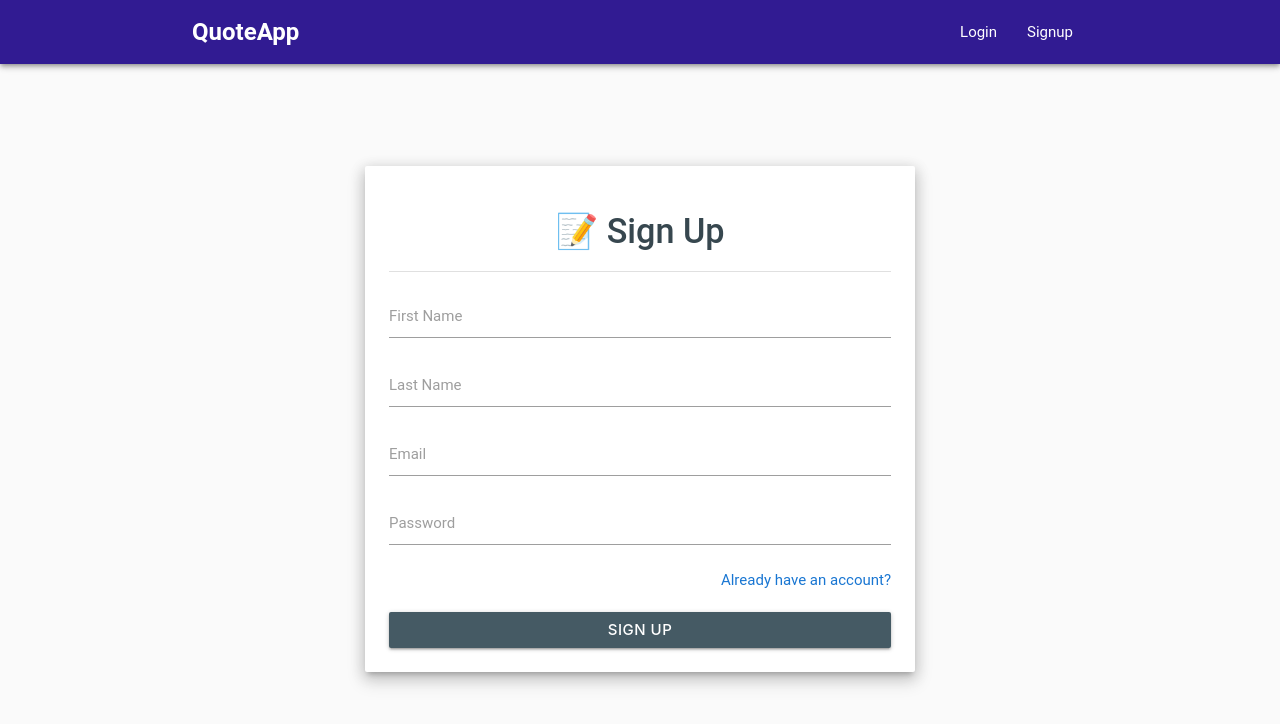
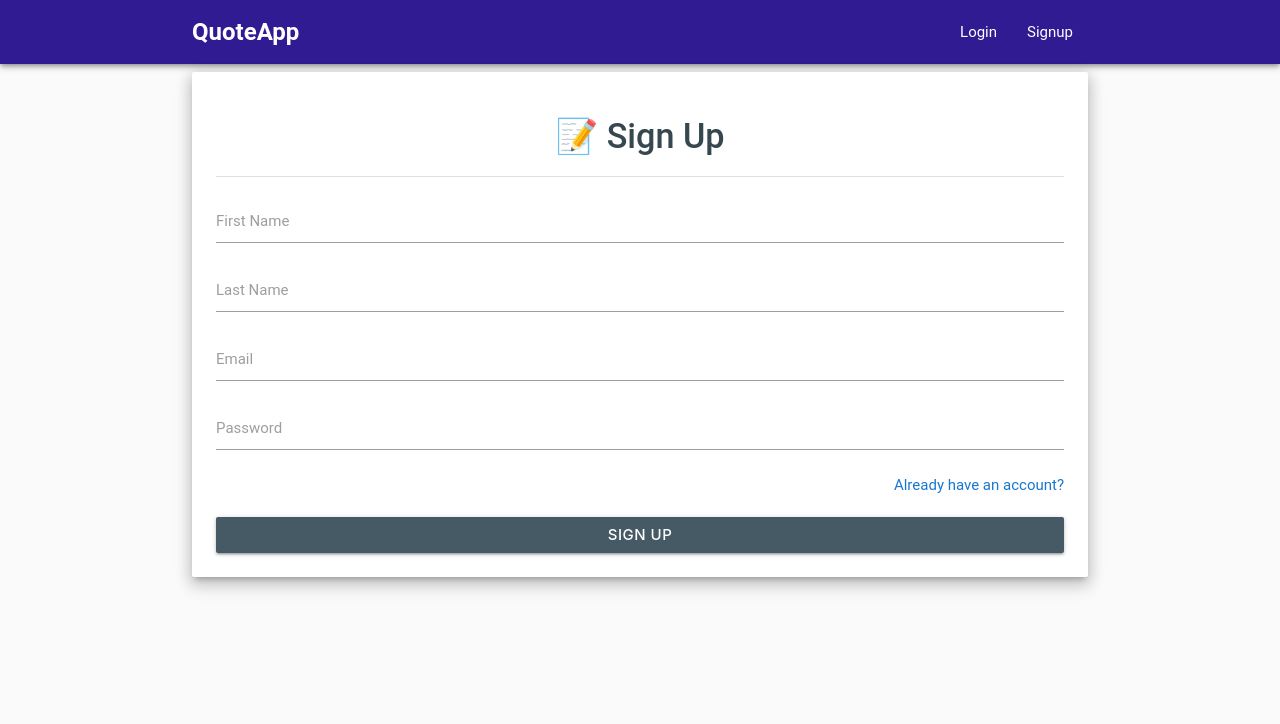
Before and after one commit to Muhammadasim225/quote-app, a React (Vite) app: page /signup in a window 1280 px wide. Shown: the top 724 px of the page. Built offline with nearby package versions, Linux system fonts and the light colour scheme; no server answers.

Commit message:
Update Signup.jsx

```diff
--- a/src/components/Signup.jsx
+++ b/src/components/Signup.jsx
@@ -25,8 +25,8 @@ const Signup = () => {
   };
 
   return (
-    <div className="container" style={{ maxWidth: "550px", marginTop: "8%" }}>
-      <div className="card z-depth-3">
+    <div className="container auth-container">
+      <div className="card z-depth-3 auth-card">
         <div className="card-content">
           <h4 className="center-align blue-grey-text text-darken-3">📝 Sign Up</h4>
           <div className="divider" style={{ margin: "20px 0" }}></div>
@@ -45,7 +45,8 @@ const Signup = () => {
 
           {data && data.user && (
             <div className="card-panel green lighten-2 white-text center-align">
-              {data.user.firstname} is signed up! You can now <Link to="/login" className="white-text text-bold">login</Link>.
+              {data.user.firstname} is signed up! You can now{" "}
+              <Link to="/login" className="white-text text-bold">login</Link>.
             </div>
           )}
 
```
